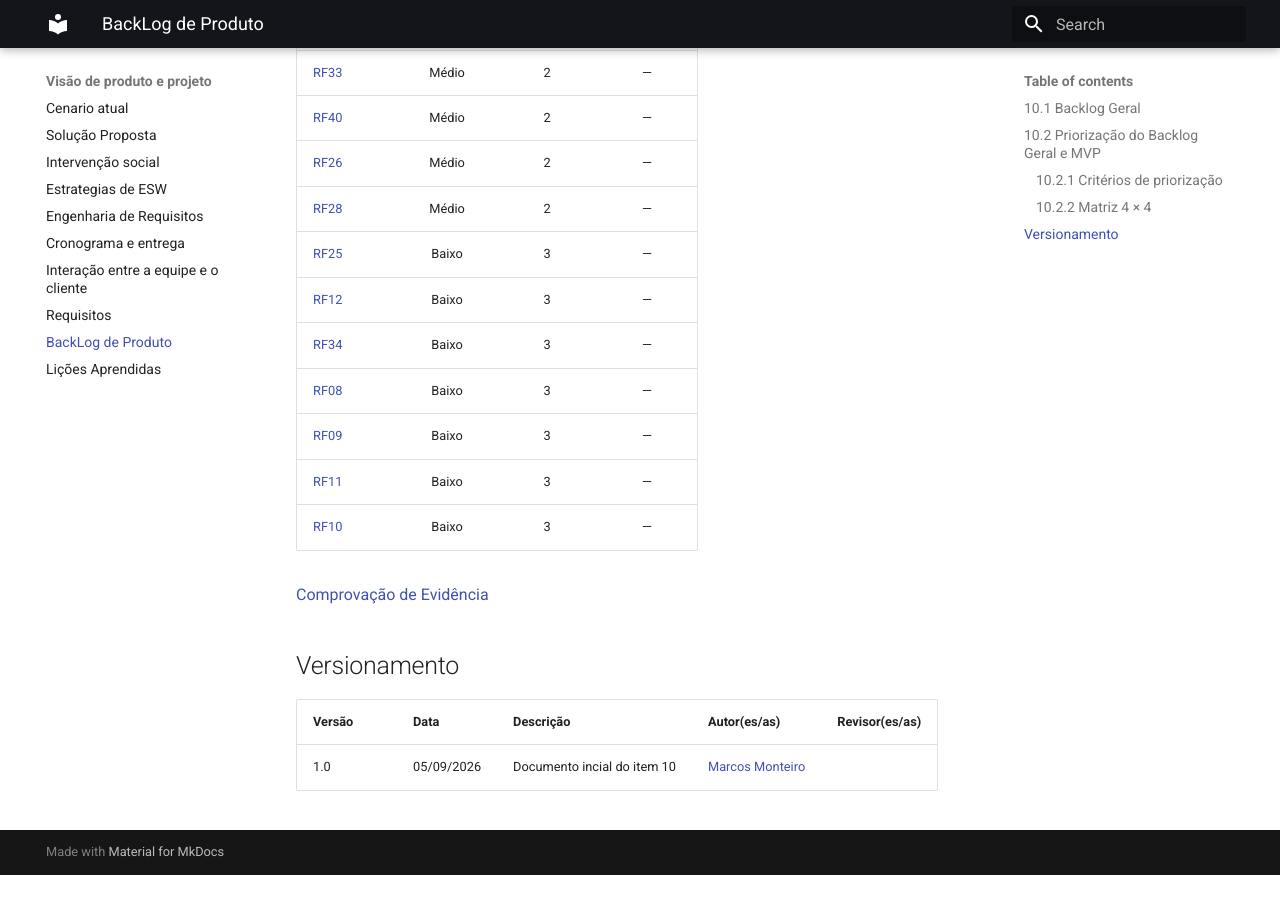
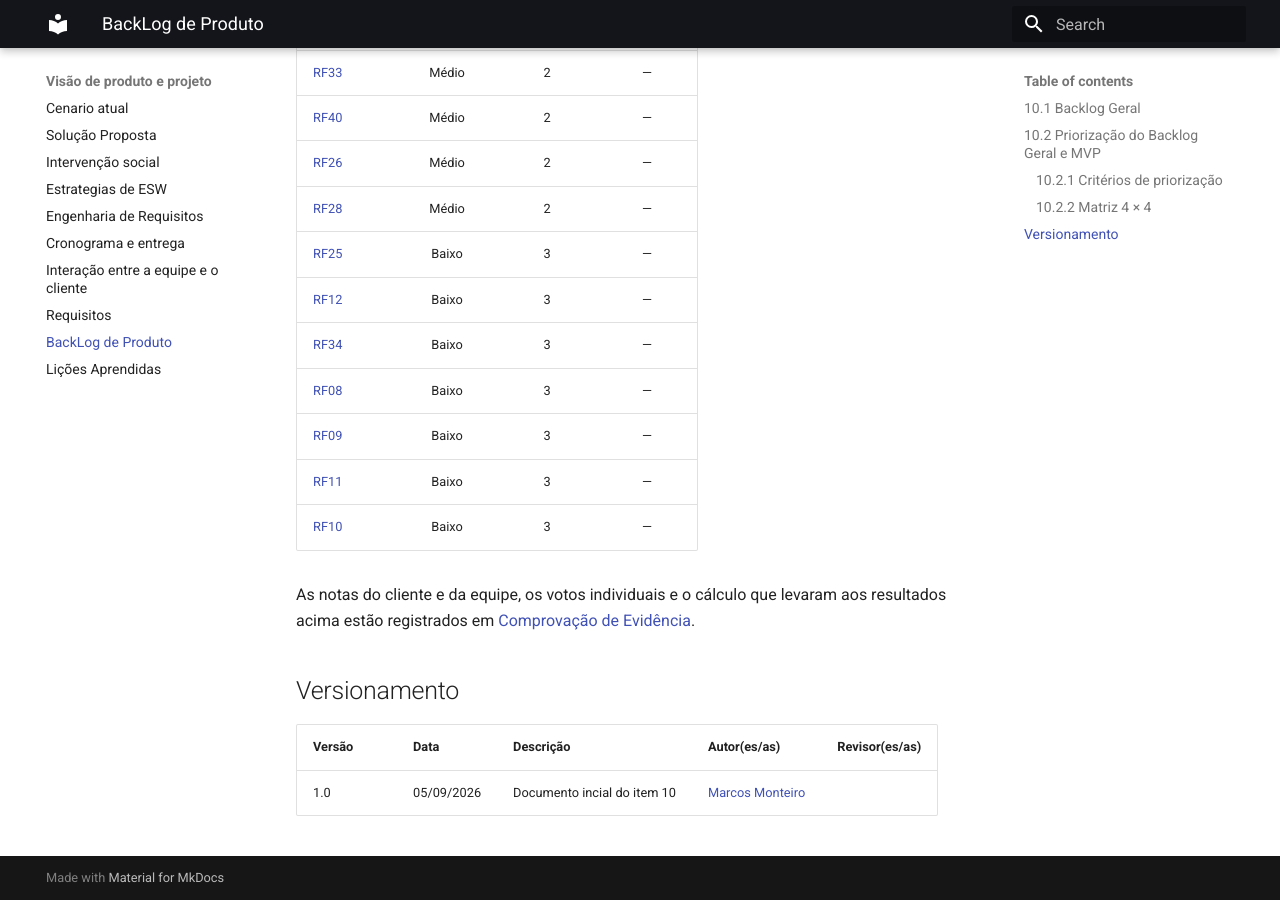
Before and after one commit to mdsreq-fga-unb/REQ-2026.2-T01-SigCecp, an MkDocs documentation site: the page built from docs/visao_produto_projeto/10_backlog_produto.md, in a window 1280 px wide and 900 px high, scrolled down 7332 px. Built offline with MkDocs 1.6.1 and Material for MkDocs 9.7.7, drawn with Linux system fonts in a browser that asks for light colours; before the commit the page ends 8207 px from its top, so only the background shows below that.

Commit message:
evidencia da priozacao

```diff
--- a/docs/visao_produto_projeto/10_backlog_produto.md
+++ b/docs/visao_produto_projeto/10_backlog_produto.md
@@ -138,8 +138,7 @@ A partir dessas informações, foi gerada a seguinte tabela:
 | [RF11](8_0_requisitos.md) | Baixo | 3 | — |
 | [RF10](8_0_requisitos.md) | Baixo | 3 | — |
 
-[Comprovação de Evidência](../organizacao_e_planejamento/priorizacao_geral_e_mvp.md)
-
+As notas do cliente e da equipe, os votos individuais e o cálculo que levaram aos resultados acima estão registrados em [Comprovação de Evidência](../organizacao_e_planejamento/priorizacao_geral_e_mvp.md).
 ## Versionamento
 
 | Versão | Data | Descrição | Autor(es/as) | Revisor(es/as) |
--- a/mkdocs.yml
+++ b/mkdocs.yml
@@ -42,7 +42,7 @@ nav:
         - Reunião dia 24/09/2026: organizacao_e_planejamento/atas_reunioes/equipe/ata_reuniao_24_09.md
         - Reunião dia 26/09/2026: organizacao_e_planejamento/atas_reunioes/equipe/ata_reuniao_26_09.md
         - Reunião dia 09/10/2026: organizacao_e_planejamento/atas_reunioes/equipe/ata_reuniao_09_10.md
-    - Evidência da Priorização: organizacao_e_planejamento/priorizacao_geral_e_mvp.md
+    - Comprovação de Evidência: organizacao_e_planejamento/priorizacao_geral_e_mvp.md
     - Ajustes e validações: organizacao_e_planejamento/ajuste_e_validacao.md
     - Declaração de requisitos: organizacao_e_planejamento/declaracao_de_requisitos.md
 theme:
```
